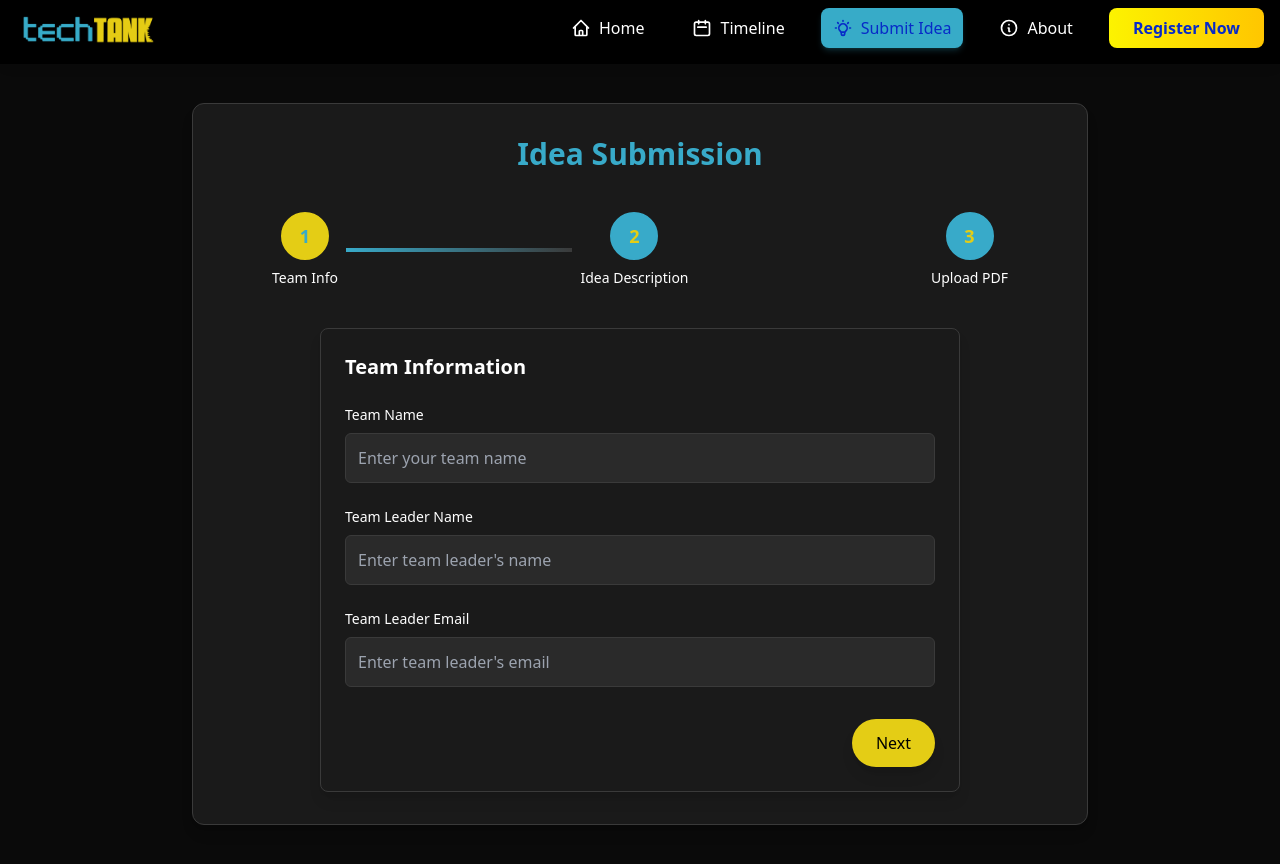
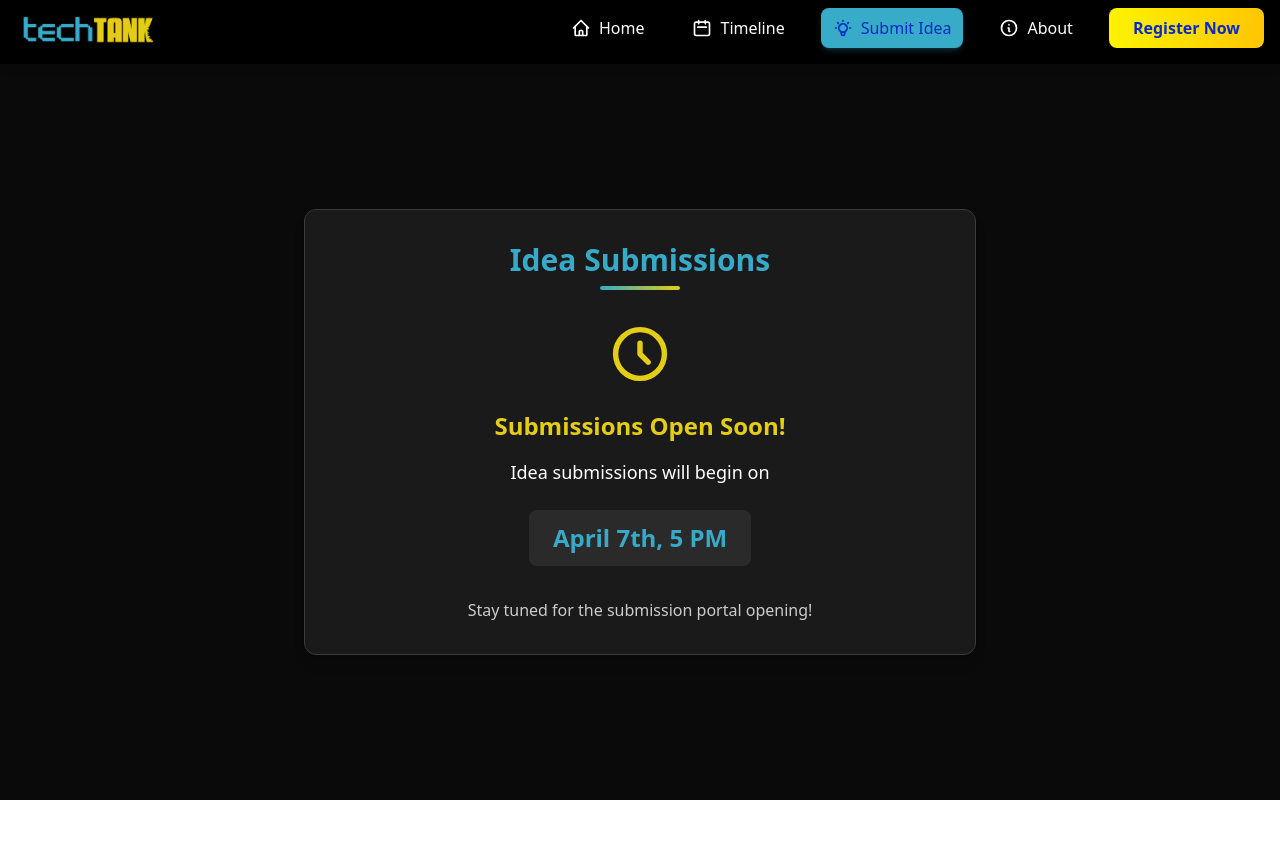
Before and after one commit to priyanshrd/hackathon-website, a React (Vite) app in the folder frontend/: page /idea in a window 1280 px wide. After the commit the page ends 800 px from the top, so only its background shows below. Built offline with nearby package versions, Linux system fonts and the light colour scheme.

Commit message:
Coming Soon added

```diff
--- a/frontend/src/App.jsx
+++ b/frontend/src/App.jsx
@@ -5,6 +5,7 @@ import AnimatedNavbar from "./components/AnimatedNavbar";
 import Home from "./pages/Home";
 import Timeline from "./pages/Timeline";
 import SubmitIdea from "./pages/SubmitIdea";
+import ComingSoon from "./pages/ComingSoon.jsx";
 import Stepper from "./components/stepperform.jsx";
 import About from "./pages/About";
 // import RegisterPage from "./pages/Registration";
@@ -20,7 +21,9 @@ const App = () => {
             <Route path="/" element={<Home />} />
             <Route path="/timeline" element={<Timeline />} />
             <Route path="/hackathon" element={<Stepper />} />
-            <Route path="/idea" element={<SubmitIdea />} />
+            {/* <Route path="/idea" element={<SubmitIdea />} /> */}
+            <Route path="/idea" element={<ComingSoon />} />
+
             <Route path="/workshop" element={<Workshop />} />
             <Route path="/about" element={<About />} />
           </Routes>
--- /dev/null
+++ b/frontend/src/pages/ComingSoon.jsx
@@ -0,0 +1,125 @@
+import React from "react";
+import { motion } from "framer-motion";
+
+const ComingSoon = () => {
+  // Color palette (same as your original)
+  const colors = {
+    blue: "#38AAC9",
+    yellow: "#E4CD15",
+    dark: "#0a0a0a",
+    darkGray: "#1a1a1a",
+    mediumGray: "#2a2a2a",
+    lightGray: "#3a3a3a",
+    textLight: "#ffffff",
+    textGray: "#cccccc",
+  };
+
+  return (
+    <div
+      className="fixed inset-0"
+      style={{
+        top: '64px', // Adjust this value to match your navbar height
+        height: 'calc(100vh - 64px)', // Subtract navbar height
+        overflow: 'hidden',
+      }}
+    >
+      <motion.div
+        initial={{ opacity: 0 }}
+        animate={{ opacity: 1 }}
+        transition={{ duration: 0.6 }}
+        className="h-full w-full flex items-center justify-center bg-[#0a0a0a]"
+      >
+        <motion.div
+          className="w-full max-w-2xl mx-4 bg-[#1a1a1a] rounded-xl shadow-lg p-6 sm:p-8 border border-[#3a3a3a]"
+          style={{ maxHeight: '90vh' }}
+        >
+          {/* Animated header */}
+          <motion.div
+            initial={{ scale: 0.9 }}
+            animate={{ scale: 1 }}
+            transition={{ duration: 0.4, delay: 0.2 }}
+            className="text-center mb-8"
+          >
+            <motion.h1
+              style={{ color: colors.blue }}
+              className="text-2xl sm:text-3xl font-bold mb-2"
+            >
+              Idea Submissions
+            </motion.h1>
+            <div className="h-1 w-20 mx-auto bg-gradient-to-r from-[#38AAC9] to-[#E4CD15] rounded-full"></div>
+          </motion.div>
+
+          {/* Main content with animation */}
+          <motion.div
+            initial={{ opacity: 0 }}
+            animate={{ opacity: 1 }}
+            transition={{ duration: 0.6, delay: 0.4 }}
+            className="text-center"
+          >
+            <div className="mb-6 flex justify-center">
+              <motion.div
+                animate={{
+                  scale: [1, 1.05, 1],
+                  transition: { repeat: Infinity, duration: 2 },
+                }}
+              >
+                <svg
+                  xmlns="http://www.w3.org/2000/svg"
+                  className="h-16 w-16"
+                  fill="none"
+                  viewBox="0 0 24 24"
+                  stroke={colors.yellow}
+                >
+                  <path
+                    strokeLinecap="round"
+                    strokeLinejoin="round"
+                    strokeWidth={2}
+                    d="M12 8v4l3 3m6-3a9 9 0 11-18 0 9 9 0 0118 0z"
+                  />
+                </svg>
+              </motion.div>
+            </div>
+
+            <motion.h2
+              style={{ color: colors.yellow }}
+              className="text-xl sm:text-2xl font-bold mb-4"
+            >
+              Submissions Open Soon!
+            </motion.h2>
+
+            <motion.p
+              className="text-white text-lg mb-6"
+              initial={{ opacity: 0 }}
+              animate={{ opacity: 1 }}
+              transition={{ duration: 0.6, delay: 0.6 }}
+            >
+              Idea submissions will begin on
+            </motion.p>
+
+            <motion.div
+              className="inline-block bg-[#2a2a2a] px-6 py-3 rounded-lg mb-8"
+              initial={{ scale: 0.9 }}
+              animate={{ scale: 1 }}
+              transition={{ type: "spring", stiffness: 300 }}
+            >
+              <p className="text-2xl font-bold" style={{ color: colors.blue }}>
+                April 7th, 5 PM
+              </p>
+            </motion.div>
+
+            <motion.p
+              className="text-[#cccccc]"
+              initial={{ opacity: 0 }}
+              animate={{ opacity: 1 }}
+              transition={{ duration: 0.6, delay: 0.8 }}
+            >
+              Stay tuned for the submission portal opening!
+            </motion.p>
+          </motion.div>
+        </motion.div>
+      </motion.div>
+    </div>
+  );
+};
+
+export default ComingSoon;
```
